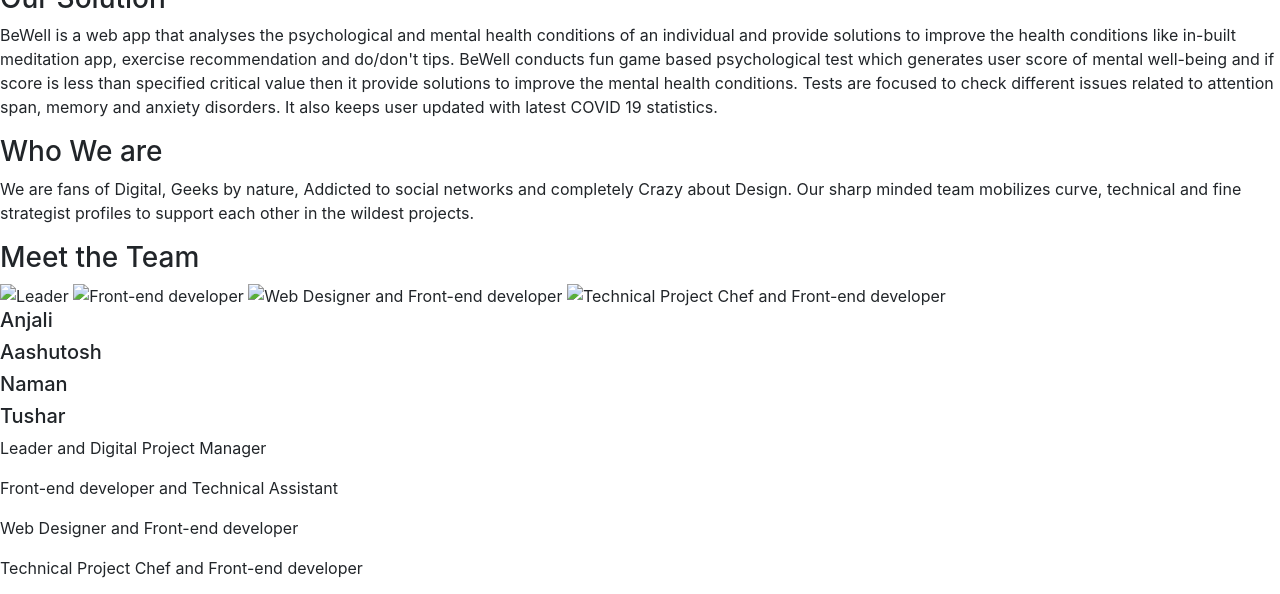
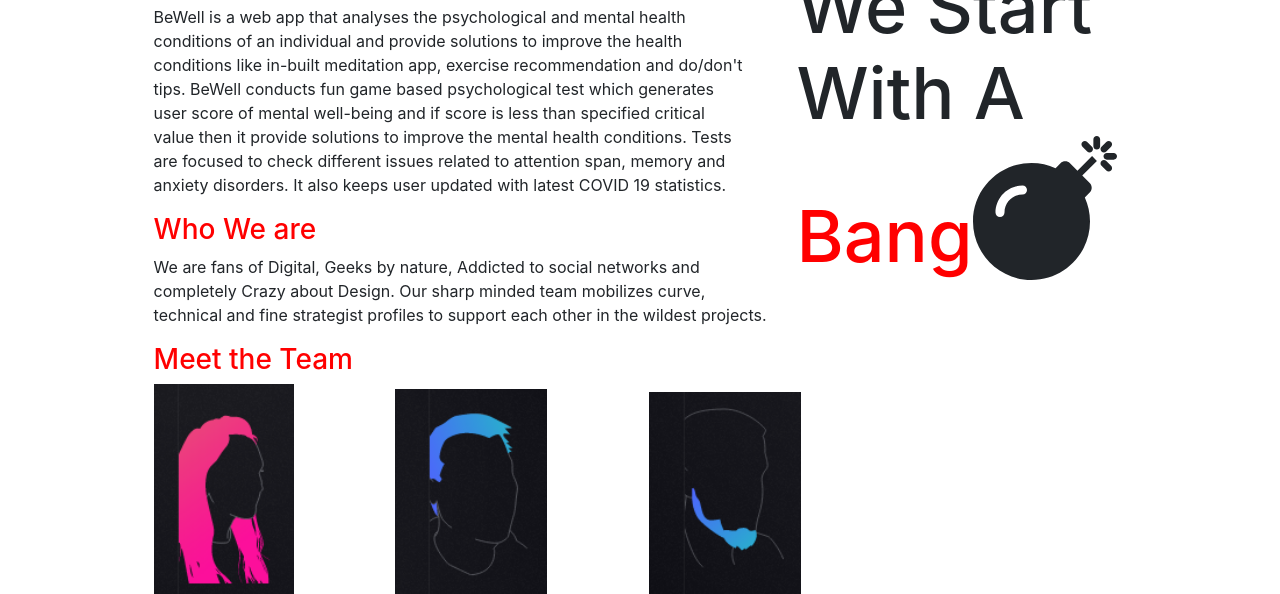
Before and after one commit to Tushar555555/BEWELL, a plain HTML site: page about.html in a window 1280 px wide. Shown: the part 770-1364 px from the top of the page. Drawn offline with nearby package versions, Linux system fonts and the light colour scheme.

Commit message:
fix some issue

```diff
--- a/about.html
+++ b/about.html
@@ -7,7 +7,7 @@
 
     <!-- CSS stylesheets -->
     <link rel="stylesheet" href="https://cdn.jsdelivr.net/npm/bootstrap@4.5.3/dist/css/bootstrap.min.css" integrity="sha384-TX8t27EcRE3e/ihU7zmQxVncDAy5uIKz4rEkgIXeMed4M0jlfIDPvg6uqKI2xXr2" crossorigin="anonymous">
-    <link rel="stylesheet" href="css\about.css">
+    <link rel="stylesheet" href="./about.css">
 
     <!-- Font Awesome -->
     <script defer src="https://use.fontawesome.com/releases/v5.0.7/js/all.js"></script>
@@ -85,10 +85,10 @@
     <h3 class="special"> Who We are</h3>
     <p>We are fans of Digital, Geeks by nature, Addicted to social networks and completely Crazy about Design. Our sharp minded team mobilizes curve, technical and fine strategist profiles to support each other in the wildest projects.</p>
     <h3 class="special">Meet the Team</h3>
-    <img class="profile" src="images\anjali.png" alt="Leader">
-    <img class="profile" src="images\aashutosh.png" alt="Front-end developer">
-    <img class="profile" src="images\naman.png" alt="Web Designer and Front-end developer">
-    <img class="profile" src="images\tushar.png" alt="Technical Project Chef and Front-end developer">
+    <img class="profile" src="anjali.png" alt="Leader">
+    <img class="profile" src="aashutosh.png" alt="Front-end developer">
+    <img class="profile" src="naman.png" alt="Web Designer and Front-end developer">
+    <img class="profile" src="tushar.png" alt="Technical Project Chef and Front-end developer">
     <h5 class="applying-float">Anjali</h5>
     <h5 class="applying-float">Aashutosh</h5>
     <h5 class="applying-float">Naman</h5>
--- a/info.css
+++ b/info.css
@@ -6,7 +6,7 @@
 /* C:\Users\DeLL\OneDrive\Desktop\hackathon\images\stats-background.png */
 body
 {
-    background-image: url("stats-background.png");
+    background-image: url("./stats.jpeg");
     background-size:cover;
     background-repeat: no-repeat;
 }
@@ -107,6 +107,7 @@
 
 .plot
 {
+  background-color: transparent;
   margin: auto;
   width: 80%;
   padding: 2% 8%;
--- a/info.js
+++ b/info.js
@@ -32,7 +32,7 @@
       ]);
 
 
-        var options = {'title':'COVID Cases Analysis', 'width':1000, 'height':1000};
+        var options = {'title':'COVID Cases Analysis', 'width':1000, 'height':1000, 'backgroundColor':'transparent'};
 
 
         var chart = new google.visualization.PieChart(document.getElementById('piechart'));
```
Also changed, not shown: homepage.html (+2 -2 lines), info.html (+2 -2 lines), stats.jpeg (added), 1 other file.
